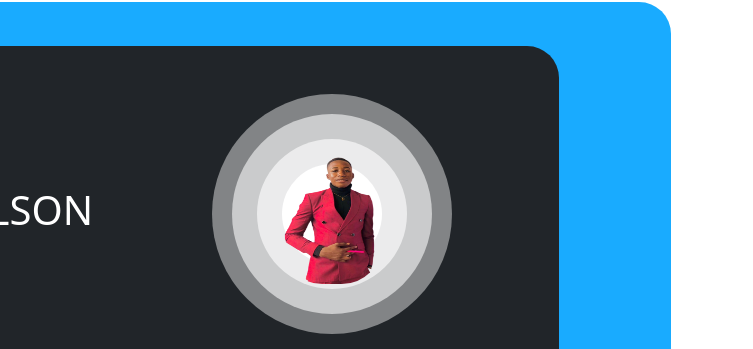
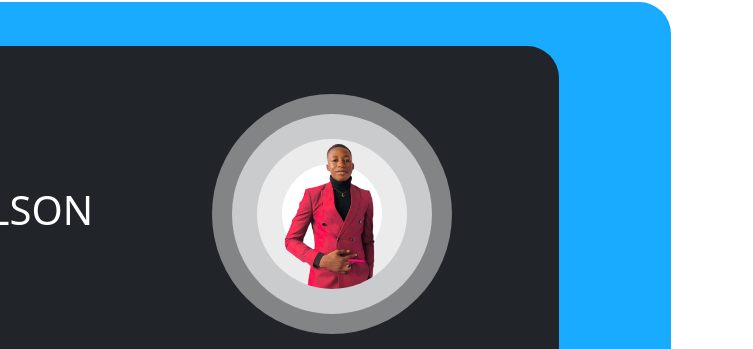
Before and after one commit to CarlTeclancing/bootstrap-potfolio, a plain HTML site: page index.html in a window 1280 px wide. Shown: the part 318-667 px from the top of the page, 527-1280 px from the left. Drawn offline with nearby package versions, Linux system fonts and the light colour scheme.

Commit message:
first commit

```diff
--- a/index.html
+++ b/index.html
@@ -97,7 +97,7 @@
                 <div class="c2 d-flex justify-content-center align-items-center">
                     <div class=" c3 d-flex justify-content-center align-items-center  ">
                         <div class=" c4 d-flex justify-content-center align-items-center  ">
-                            <img class="img" src="img/carl.png" alt="" width="100px" height="140px"  srcset="">
+                            <img class="img" src="img/carl.png" alt="" width="100%" height=""  srcset="">
                         </div>
                     </div>
                 </div>
```
